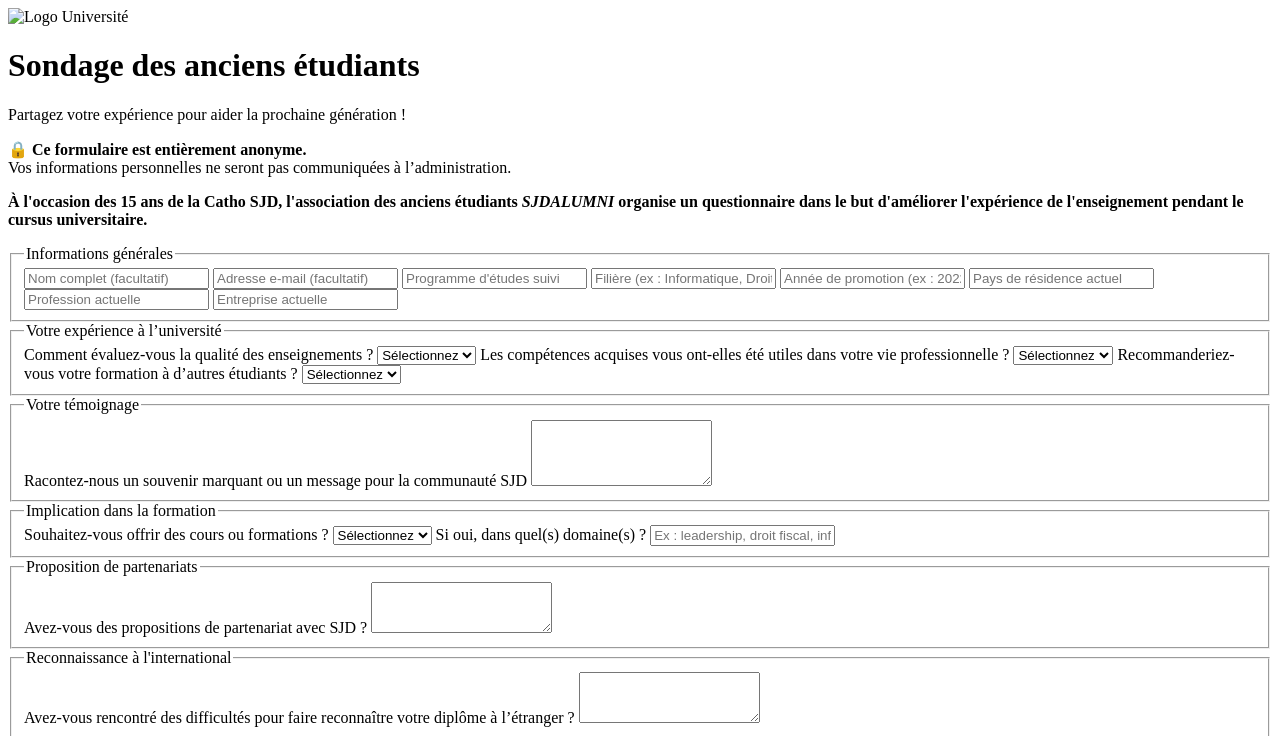
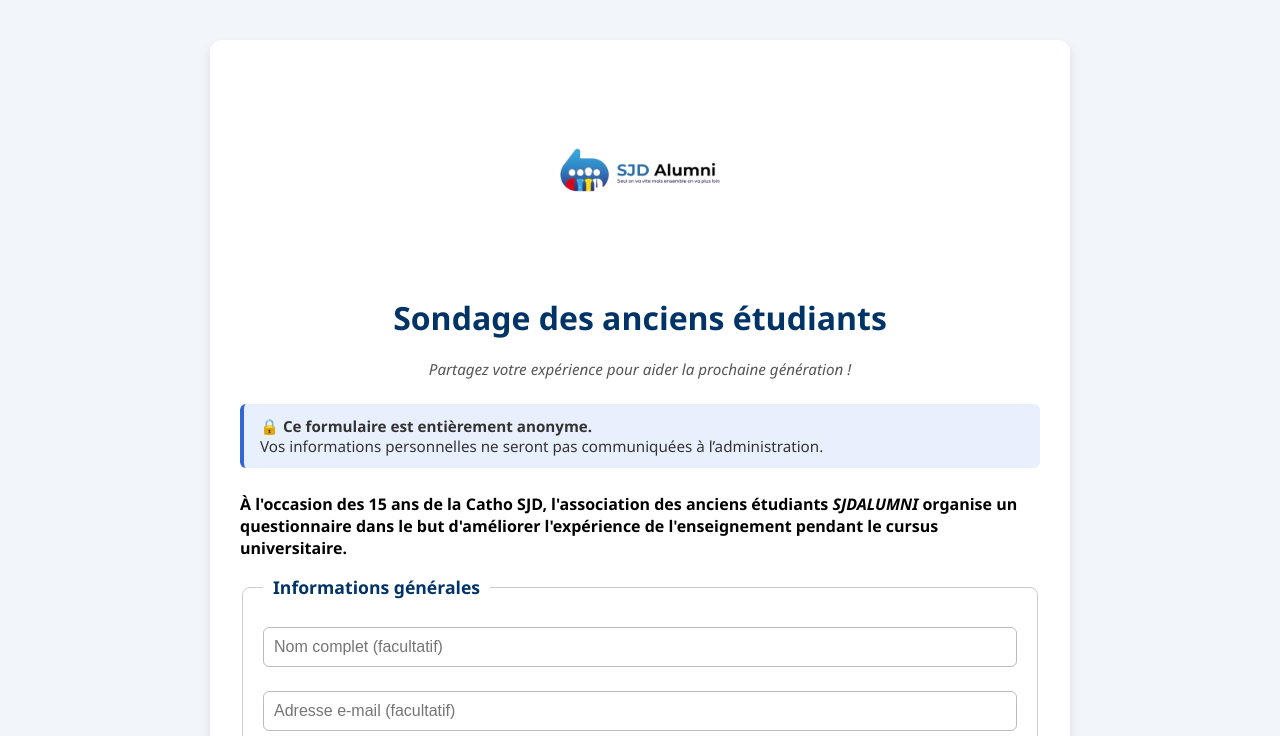
Before and after one commit to ulfrank2024/SJD-alumni, a plain HTML site: page index.html in a window 1280 px wide. Shown: the top 736 px of the page. Drawn offline with Linux system fonts and the light colour scheme; the site is published under a folder, as on GitHub Pages, so addresses that start at the root find nothing; a script that the page names is missing.

Commit message:
formulaire sjd alumni

```diff
--- a/index.html
+++ b/index.html
@@ -4,14 +4,14 @@
   <meta charset="UTF-8" />
   <meta name="viewport" content="width=device-width, initial-scale=1.0" />
   <title>Sondage des anciens étudiants</title>
-  <link rel="stylesheet" href="/frontend/assest/css/formulair.css" />
+  <link rel="stylesheet" href="frontend/assest/css/formulair.css" />
   <link rel="stylesheet" href="https://cdnjs.cloudflare.com/ajax/libs/font-awesome/6.5.0/css/all.min.css" />
 
 </head>
 <body>
     <div class="container">
       <header class="header">
-        <img src="/frontend/assest/image/logo.png" alt="Logo Université" class="logo" />
+        <img src="frontend/assest/image/logo.png" alt="Logo Université" class="logo" />
         <h1>Sondage des anciens étudiants</h1>
         <p class="slogan">Partagez votre expérience pour aider la prochaine génération !</p>
       </header>
```
